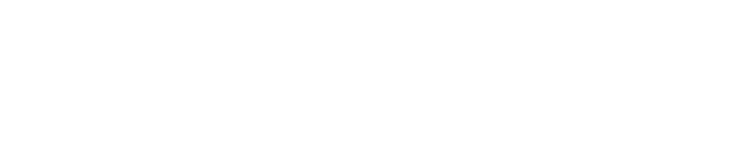
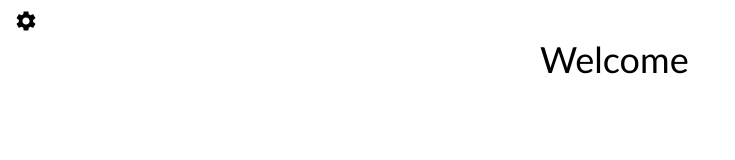
Before and after one commit to KodeUniverse/home-page-project, a plain HTML site: page index.html in a window 1280 px wide. Shown: the whole page, without its empty margins (0-735 px from the left). Drawn offline with Linux system fonts and the light colour scheme.

Commit message:
Created scripts.js

```diff
--- a/index.html
+++ b/index.html
@@ -4,12 +4,15 @@
     <meta charset="UTF-8">
     <meta http-equiv="X-UA-Compatible" content="IE=edge">
     <meta name="viewport" content="width=device-width, initial-scale=1.0">
+    <link rel="stylesheet" href="styles.css">
     <title>Home</title>
 </head>
 <body>
+    <script src="scripts.js"></script>
     <div class="headerbar">
-
+        <button onclick = "settingsClick()" style="border:none; background-color: transparent;"><img src="assets/settings.svg"></button>
     </div>
+    <p>Welcome</p>
 
 </body>
 </html>
--- /dev/null
+++ b/scripts.js
@@ -0,0 +1,4 @@
+
+function settingsClick(){
+    console.log("settings click")
+}
--- a/styles.css
+++ b/styles.css
@@ -2,3 +2,14 @@
     display: flex;
     flex-direction: row;
 }
+
+body {
+    background-image: none;
+}
+
+p {
+    font-family:'Gill Sans', 'Gill Sans MT', Calibri, 'Trebuchet MS', sans-serif;
+    font-size: 36px;
+    width: 200px;
+    margin: auto;
+}
```
